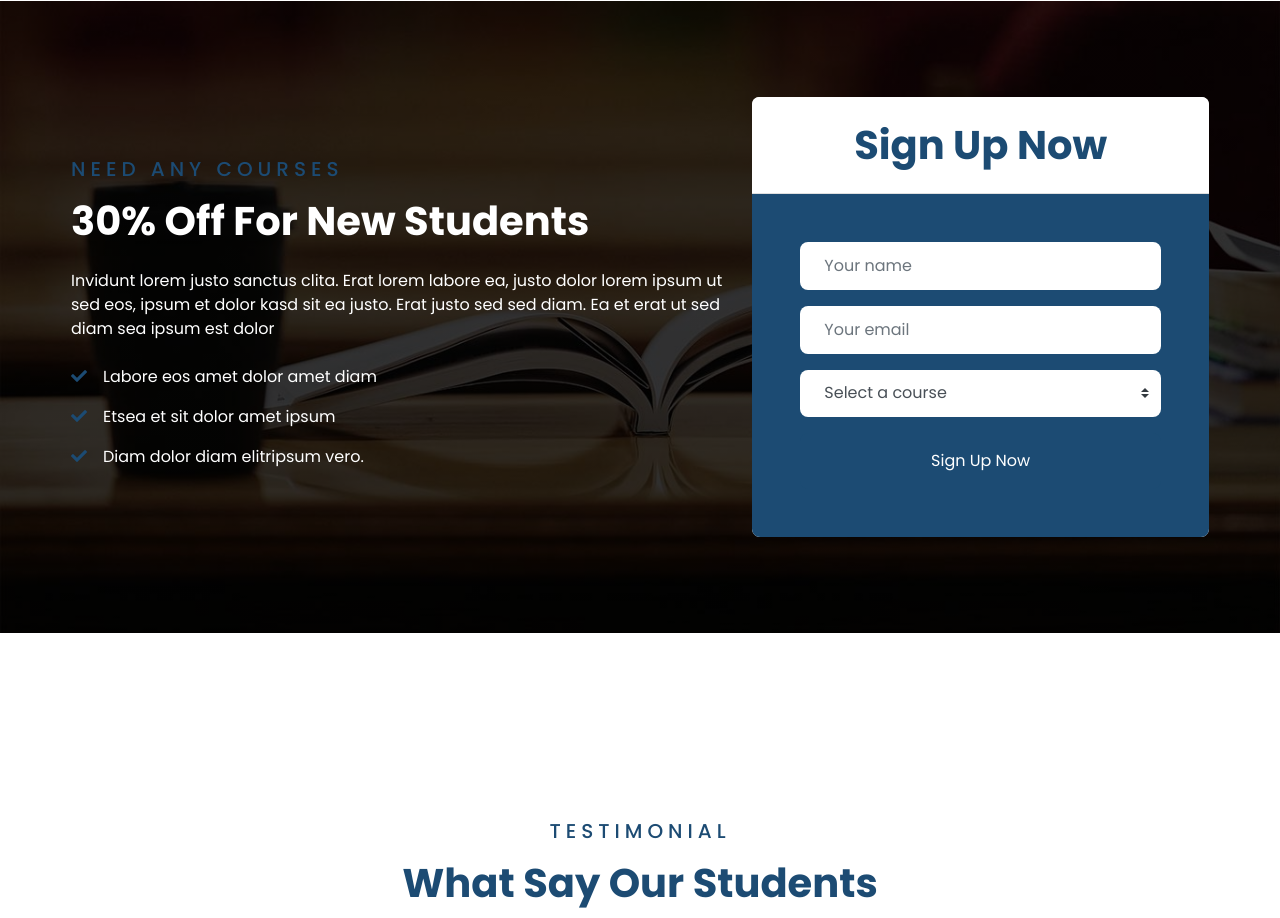
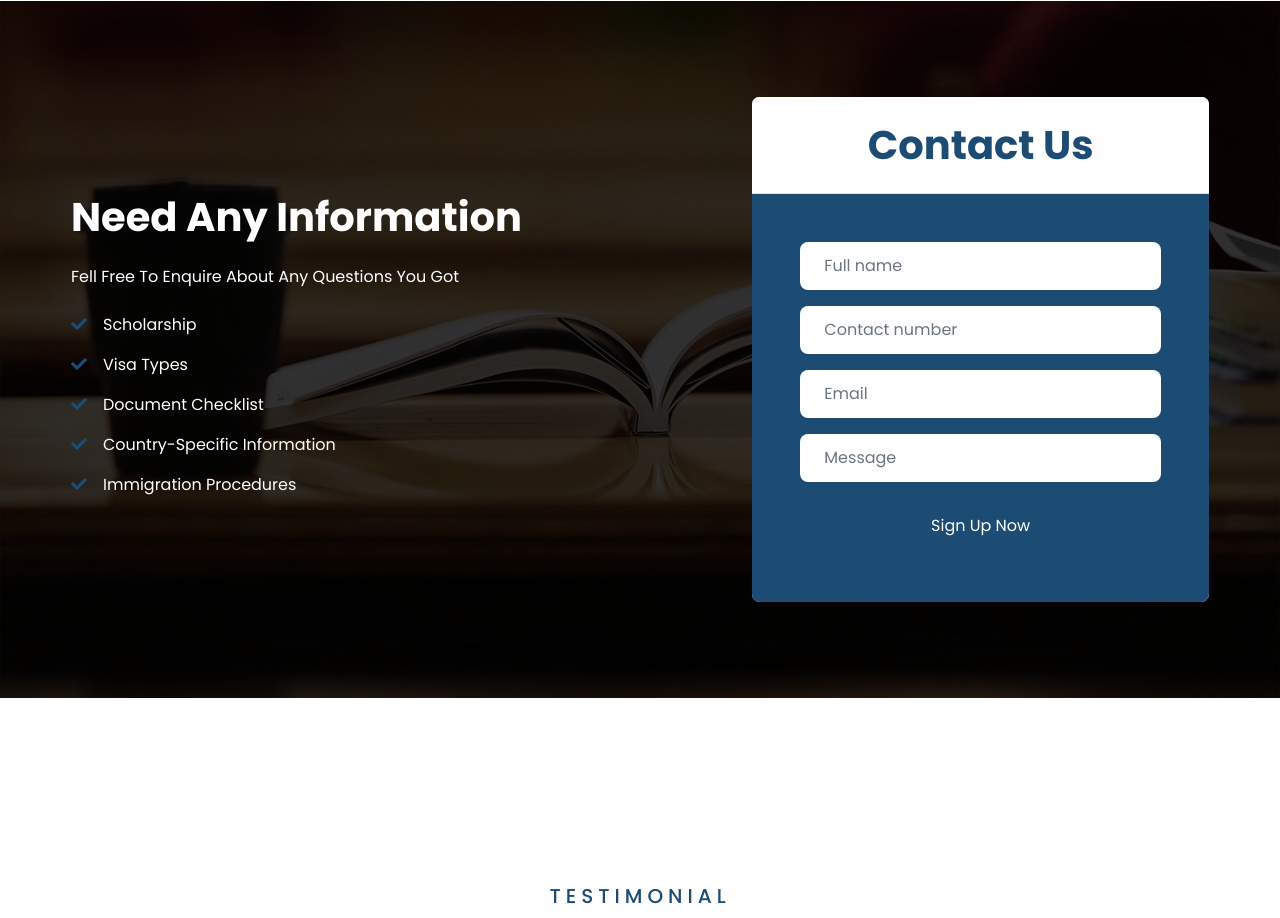
Before and after one commit to shrimalisuhas/destoholic.com, a plain HTML site: page about.html in a window 1280 px wide. Shown: the part 1280-2198 px from the top of the page. Drawn offline with nearby package versions, Linux system fonts and the light colour scheme.

Commit message:
Update about.html

```diff
--- a/about.html
+++ b/about.html
@@ -151,41 +151,60 @@
             <div class="row align-items-center">
                 <div class="col-lg-7 mb-5 mb-lg-0">
                     <div class="mb-4">
-                        <h5 class="text-primary text-uppercase mb-3" style="letter-spacing: 5px;">Need Any Courses</h5>
-                        <h1 class="text-white">30% Off For New Students</h1>
+
+                        <h1 class="text-white">Need Any Information </h1>
                     </div>
-                    <p class="text-white">Invidunt lorem justo sanctus clita. Erat lorem labore ea, justo dolor lorem ipsum ut sed eos,
-                        ipsum et dolor kasd sit ea justo. Erat justo sed sed diam. Ea et erat ut sed diam sea ipsum est
-                        dolor</p>
+                    <p class="text-white">Fell Free To Enquire About
+                                          Any Questions You Got</p>
                     <ul class="list-inline text-white m-0">
-                        <li class="py-2"><i class="fa fa-check text-primary mr-3"></i>Labore eos amet dolor amet diam</li>
-                        <li class="py-2"><i class="fa fa-check text-primary mr-3"></i>Etsea et sit dolor amet ipsum</li>
-                        <li class="py-2"><i class="fa fa-check text-primary mr-3"></i>Diam dolor diam elitripsum vero.</li>
+                        <li class="py-2"><i class="fa fa-check text-primary mr-3"></i>Scholarship
+                        </li>
+                        <li class="py-2"><i class="fa fa-check text-primary mr-3"></i>Visa Types
+
+                        </li>
+                        <li class="py-2"><i class="fa fa-check text-primary mr-3"></i>Document Checklist
+                            </li>
+
+                            <li class="py-2"><i class="fa fa-check text-primary mr-3"></i>Country-Specific Information
+                            </li>
+
+
+                            <li class="py-2"><i class="fa fa-check text-primary mr-3"></i>Immigration Procedures
+                            </li>
                     </ul>
+
                 </div>
                 <div class="col-lg-5">
                     <div class="card border-0">
                         <div class="card-header bg-light text-center p-4">
-                            <h1 class="m-0">Sign Up Now</h1>
+                            <h1 class="m-0">Contact Us</h1>
                         </div>
                         <div class="card-body rounded-bottom bg-primary p-5">
                             <form>
                                 <div class="form-group">
-                                    <input type="text" class="form-control border-0 p-4" placeholder="Your name" required="required" />
+                                    <input type="text" class="form-control border-0 p-4" placeholder="Full name"
+                                        required="required" />
+                                </div>
+
+
+                                <div class="form-group">
+                                    <input type="email" class="form-control border-0 p-4" placeholder="Contact number"
+                                        required="required" />
+                                </div>
+
+                                <div class="form-group">
+                                    <input type="email" class="form-control border-0 p-4" placeholder="Email"
+                                        required="required" />
                                 </div>
                                 <div class="form-group">
-                                    <input type="email" class="form-control border-0 p-4" placeholder="Your email" required="required" />
+                                    <input type="text" class="form-control border-0 p-4" placeholder="Message"
+                                        required="required" />
                                 </div>
-                                <div class="form-group">
-                                    <select class="custom-select border-0 px-4" style="height: 47px;">
-                                        <option selected>Select a course</option>
-                                        <option value="1">Course 1</option>
-                                        <option value="2">Course 1</option>
-                                        <option value="3">Course 1</option>
-                                    </select>
-                                </div>
+
+
                                 <div>
-                                    <button class="btn btn-dark btn-block border-0 py-3" type="submit">Sign Up Now</button>
+                                    <button class="btn btn-dark btn-block border-0 py-3" type="submit">Sign Up
+                                        Now</button>
                                 </div>
                             </form>
                         </div>
@@ -195,6 +214,7 @@
         </div>
     </div>
     <!-- Registration End -->
+
 
 
     <!-- Testimonial Start -->
```
